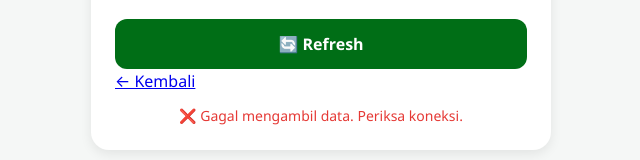
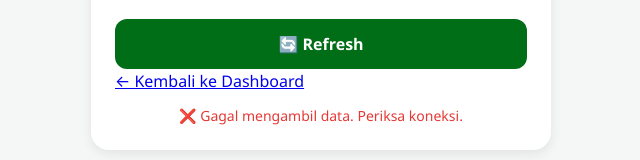
Before and after one commit to khurinchang-svg/Tools_pendata, a website: page live/index.html in a window 1280 px wide. Shown: the part 576-736 px from the top of the page, without its empty margins (319-959 px from the left). Drawn offline with Linux system fonts and the light colour scheme; no server answers.

Commit message:
Update index.html

```diff
--- a/live/index.html
+++ b/live/index.html
@@ -51,7 +51,9 @@
         <!-- Tombol Refresh -->
         <button id="refresh" aria-label="Refresh data">🔄 Refresh</button>
 
-<a href="../index.html">← Kembali</a>
+<a href="../index.html" class="back-btn">
+    ← Kembali ke Dashboard
+</a>
 
         <!-- Status -->
         <div id="status" role="status" aria-live="assertive"></div>
```
